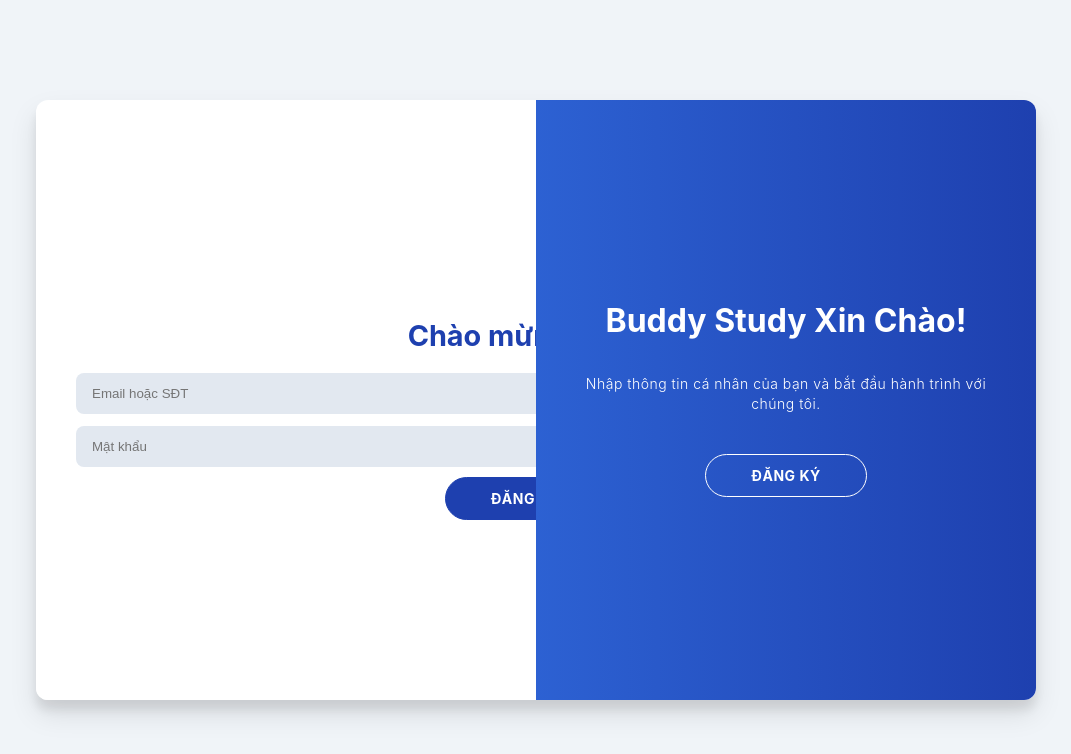
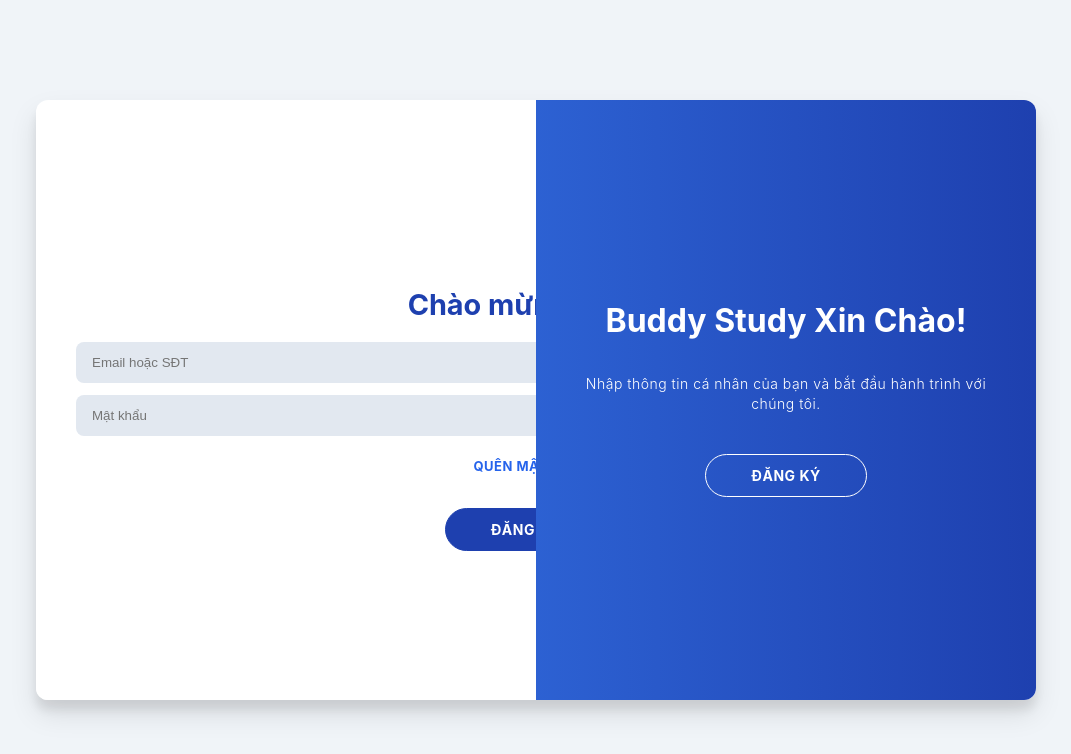
Before and after one commit to cblnam412/StudyBuddy, a React (Vite) app in the folder client/: page / in a window 1280 px wide. Shown: the top 754 px of the page, without its empty margins (104-1175 px from the left). Built offline with nearby package versions, Linux system fonts and the light colour scheme.

Commit message:
feat: add forgot password button

```diff
--- a/client/src/screens/AuthPage.tsx
+++ b/client/src/screens/AuthPage.tsx
@@ -145,6 +145,17 @@
               </label>
             </div>
 
+            <div style={{ textAlign: "right", marginBottom: 12 }}>
+              <button
+                type="button"
+                className="forgot-password-link"
+                onClick={() => navigate("/forgotpass")}
+                style={{ background: "none", border: "none", color: "#2563eb", cursor: "pointer", fontSize: 13 }}
+              >
+                Quên mật khẩu?
+              </button>
+            </div>
+
             <button type="submit" disabled={loginLoading}>
               {loginLoading ? "Đang đăng nhập…" : "ĐĂNG NHẬP"}
             </button>
@@ -152,6 +163,7 @@
             {loginError && <div className="error-message">{loginError}</div>}
           </form>
         </div>
+
 
         <div className="form-container sign-up-container">
           <form onSubmit={handleRegisterSubmit}>
```
Lines whose indentation alone changed are shown as unchanged.
